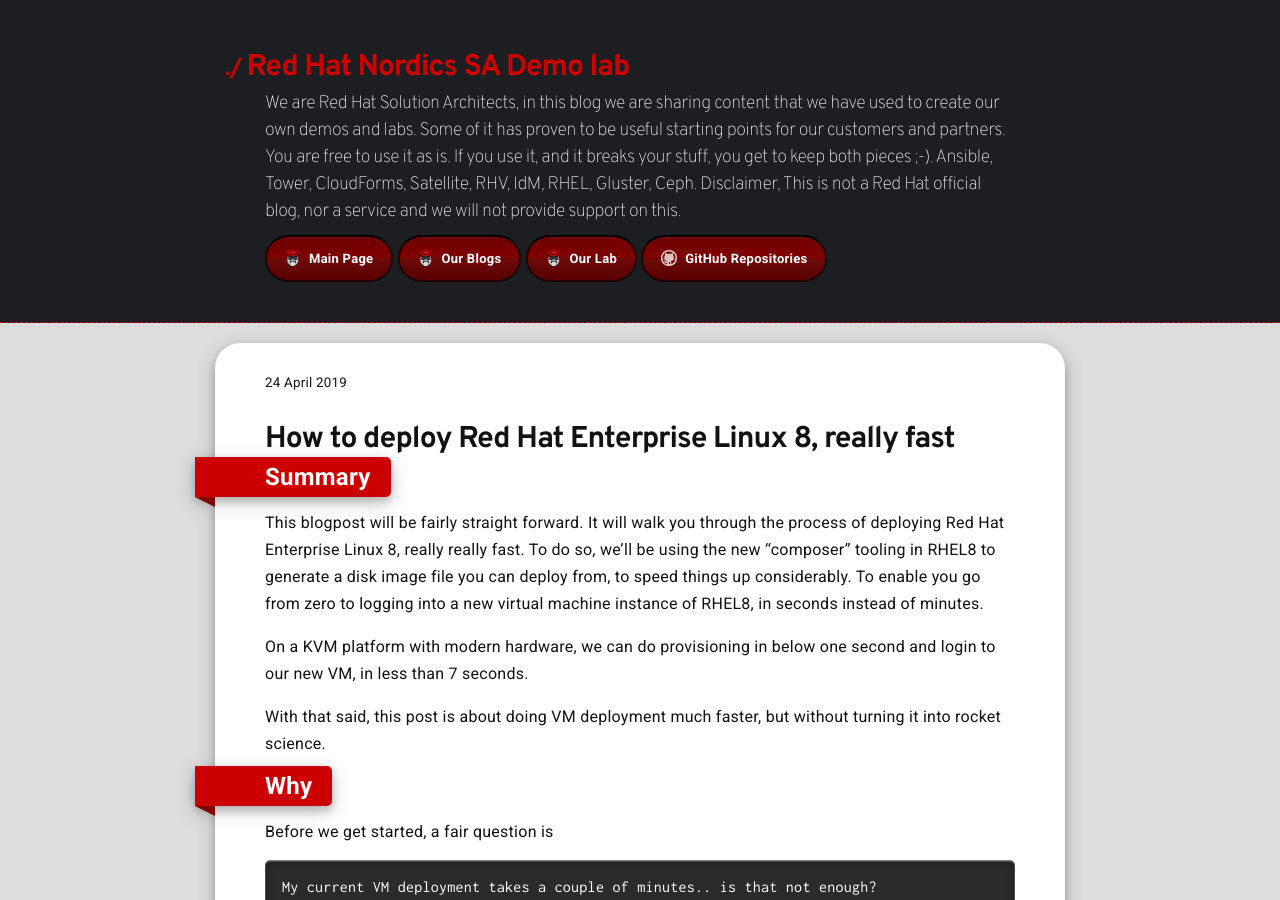
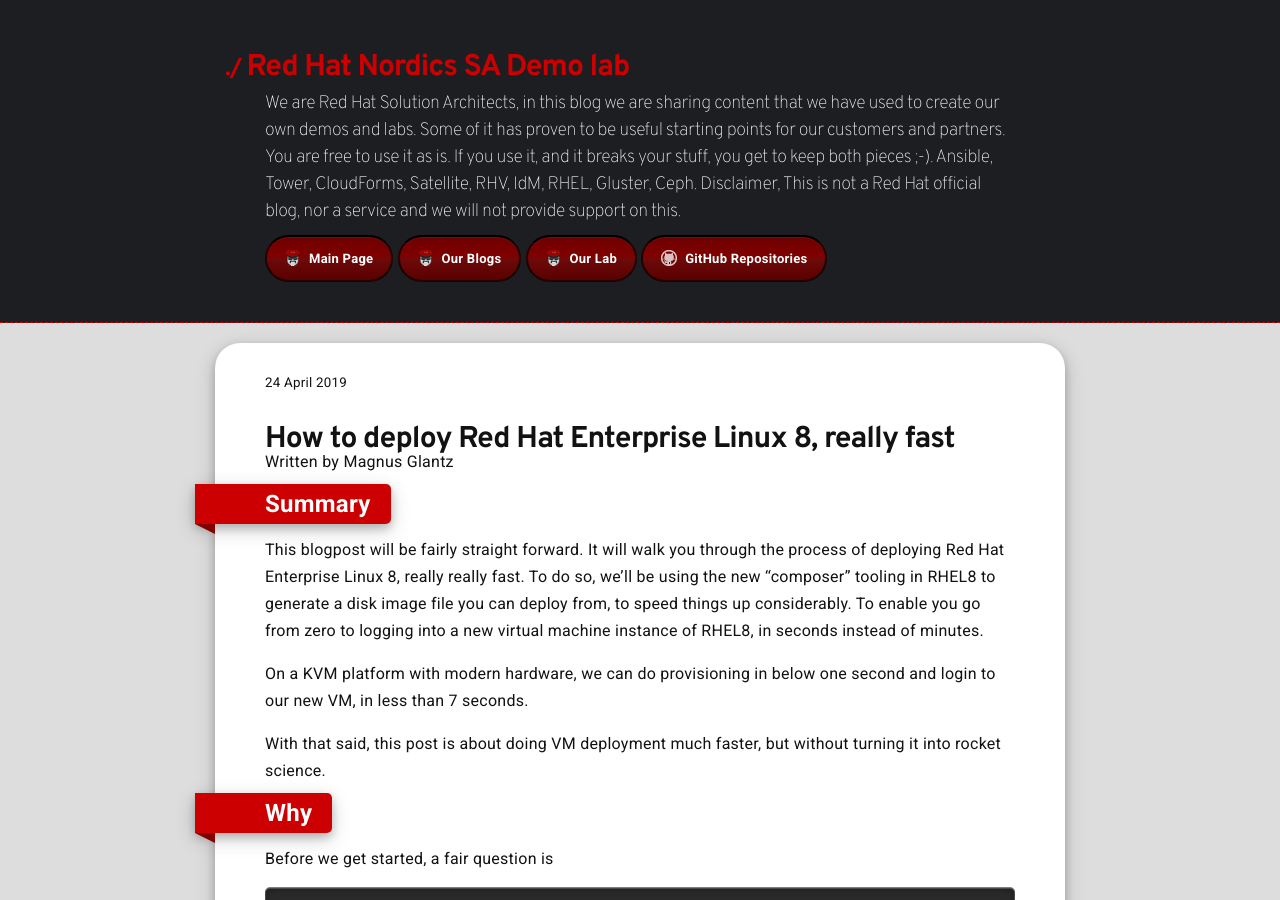
Before and after one commit to RedHatNordicsSA/RedHatNordicsSA.github.io, a Jekyll site: the page built from _posts/2019-04-24-rhel8-really-fast.markdown, in a window 1280 px wide and 900 px high. Built offline with Jekyll 4.4.1, drawn with Linux system fonts in a browser that asks for light colours; some of the changed text lies outside the part shown.

Commit message:
add Magnus to authors

```diff
--- a/_data/authors.yml
+++ b/_data/authors.yml
@@ -15,3 +15,7 @@
   linkedin: https://linkedin.com/in/timofriman
   bio: >
     Solution Architect at Red Hat Nordics in AppDev area.
+mglantz:
+  name: Magnus Glantz
+  linkedin: https://www.linkedin.com/in/magnus-glantz
+  github: https://github.com/mglantz
```
